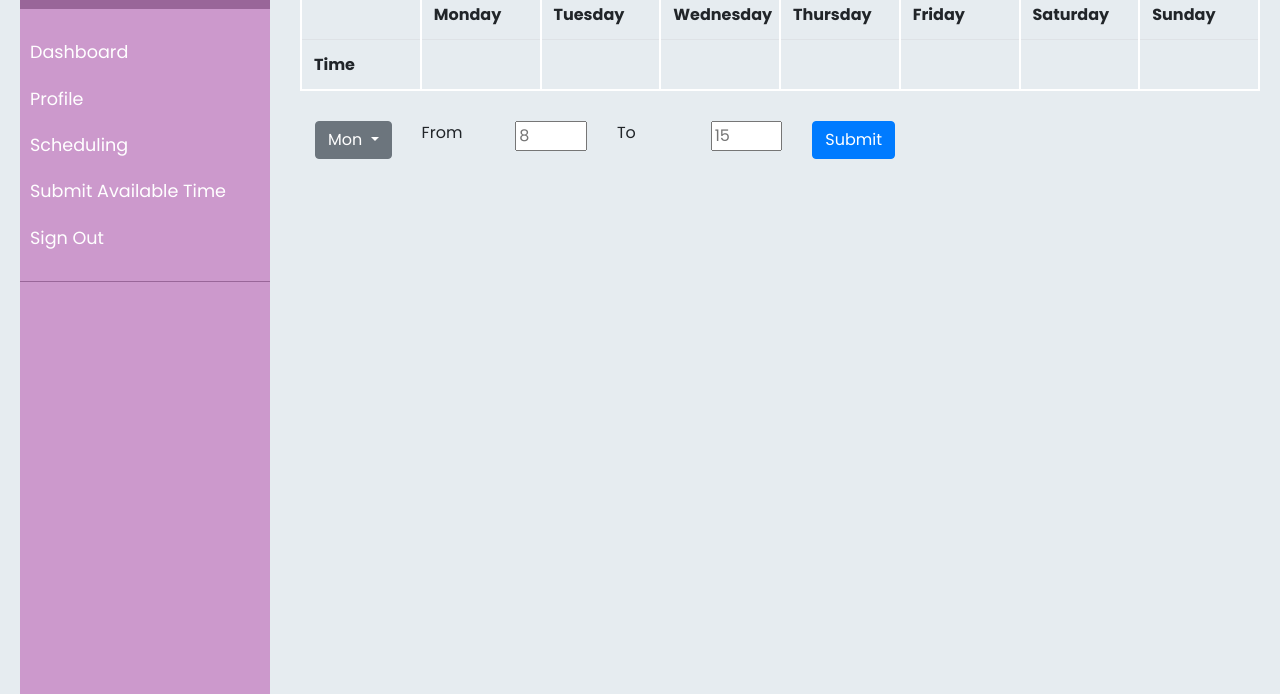
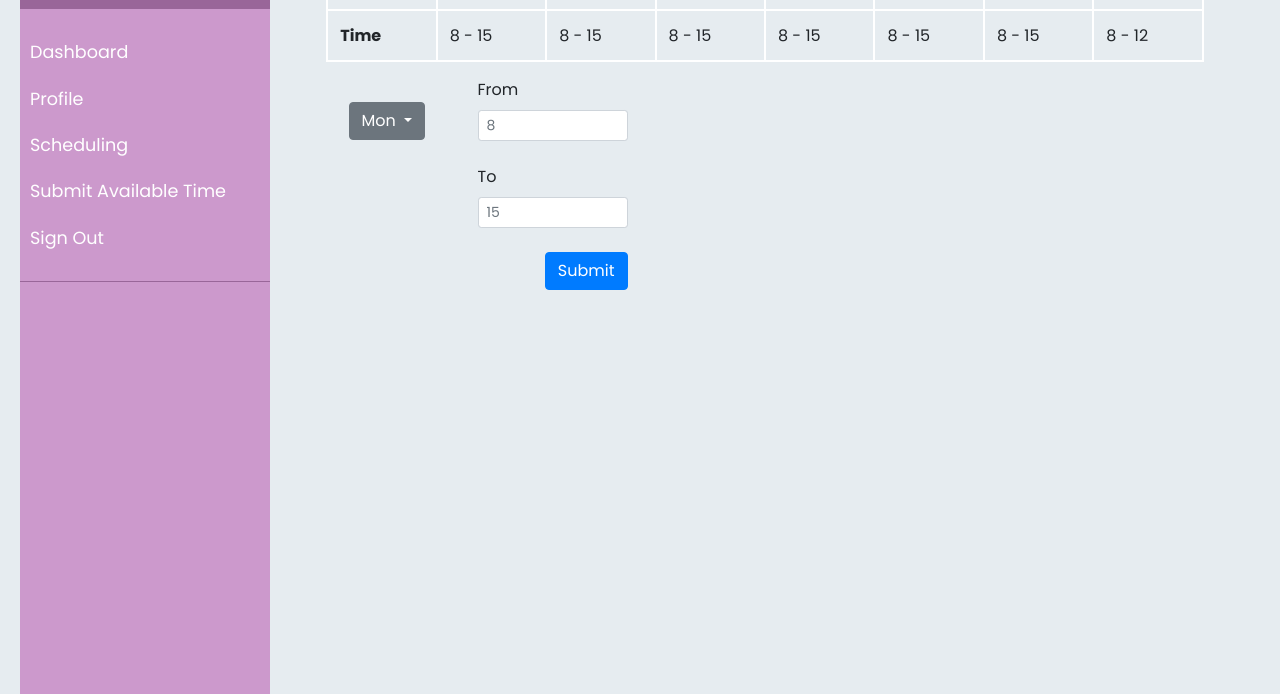
Before and after one commit to yqfangs/Time-To-Work, a plain HTML site: page TimeAvail.html in a window 1280 px wide. Shown: the part 106-800 px from the top of the page. Drawn offline with nearby package versions, Linux system fonts and the light colour scheme.

Commit message:
Removed hardcoded data. Minor changes to html view.

```diff
--- a/TimeAvail.html
+++ b/TimeAvail.html
@@ -39,7 +39,7 @@
       </nav>
       <!-- Content -->
       <div id="content">
-        <div class='shcedulebox' class='container col-8 justify-content-center'>
+        <div class='container col-11 justify-content-center'>
           <h3>Current Availability</h3>
           <table id='AvailabilityTable' class='table'>
             <tr>
@@ -65,10 +65,11 @@
           </table>
         </div>
 
-            <div class='shcedulebox' class='container col-8'>
-              <div class='row col-8'>
-                <div class='col'>
+        <div class='container col-11'>
+          <div class='row justify-content-start'>
+            <div class='col-2 d-flex justify-content-center'>
               <div class='dropdown'>
+                <br>
                 <button class="btn btn-secondary dropdown-toggle" type="button" data-toggle="dropdown" class='min-width'>
                   Mon
                 </button>
@@ -83,21 +84,19 @@
                 </div>
               </div>
             </div>
-              <div class='col'>
-                <span>From</span>
+            <form class='col-3'>
+              <div class='form-group inputForm'>
+                <label>From</label>
+                <input id='startTime' type='number' class='form-control form-control-sm'>
+                <br>
+                <label>To</label>
+                <input id='endTime' type='number' class='form-control form-control-sm'>
+                <br>
+                <div class='d-flex justify-content-end'>
+                  <button class='btn btn-primary justify-content-right' id='submitAvailButton'>Submit</button>
                 </div>
-              <div class='col-2'>
-                <input id='startTime' type='text' placeholder='8'>
               </div>
-              <div class='col'>
-                <span>To</span>
-              </div>
-              <div class='col-2'>
-                <input id='endTime' type='text' placeholder='15'>
-              </div>
-              <div class='col'>
-                <button class='btn btn-primary' id='submitAvailButton'>Submit</button>
-              </div>
+            </form>
           </div>
         </div>
       </div>
--- a/TimeAvail.js
+++ b/TimeAvail.js
@@ -107,6 +107,7 @@ let currentlySelected = 0
 const currentUser = allEmployees[0]
 
 const availTable = document.querySelector('#AvailabilityTable')
+const availRow = document.querySelector('#availRow')
 const dropdownDiv = document.querySelector('#dropdownDiv')
 const submitAvailButton = document.querySelector('#submitAvailButton')
 const startTimeInput = document.querySelector('#startTime')
@@ -114,6 +115,7 @@ const endTimeInput = document.querySelector('#endTime')
 
 dropdownDiv.addEventListener('click', changeSelected)
 submitAvailButton.addEventListener('click', submitNewAvail)
+window.addEventListener('load', loadAvailTable)
 
 function changeSelected(e) {
   e.preventDefault()
@@ -139,7 +141,7 @@ function submitNewAvail(e) {
     const start = Number(startTimeInput.value)
     const end = Number(endTimeInput.value)
 
-    if (checkStartEnd(Number(start), Number(end)) {
+    if (checkStartEnd(Number(start), Number(end))) {
       currentUser.availability[currentlySelected] = new TimeInterval(start, end)
       addNewAvailToTable(start, end)
     }
@@ -147,10 +149,18 @@ function submitNewAvail(e) {
       alert("Please enter a valid input!")
     }
   }
+}
+
+  function loadAvailTable(e) {
+    let curr = availRow.firstElementChild.nextElementSibling
+    for (let i = 0; i < 7; i++) {
+      curr.innerText = `${currentUser.availability[i].start} - ${currentUser.availability[i].end}`
+      curr = curr.nextElementSibling
+    }
+    startTimeInput.placeholder = currentUser.availability[0].start
+    endTimeInput.placeholder = currentUser.availability[0].end
+  }
 
   function addNewAvailToTable(start, end) {
     availTable.firstElementChild.lastElementChild.children[currentlySelected+1].innerText = start + '-' + end
   }
-
-
-}
--- a/TimeAvail_style.css
+++ b/TimeAvail_style.css
@@ -9,9 +9,14 @@ table {
 
 th, td {
   width: 12.5%;
-  border-left: 2px solid #f0f0f0;
+  border-bottom: 2px solid #ffffff;
 }
 
 #startTime, #endTime{
   width: 100%;
 }
+
+.inputForm {
+  min-width: 70px;
+  max-width: 150px;
+}
```
Lines whose indentation alone changed are shown as unchanged.
